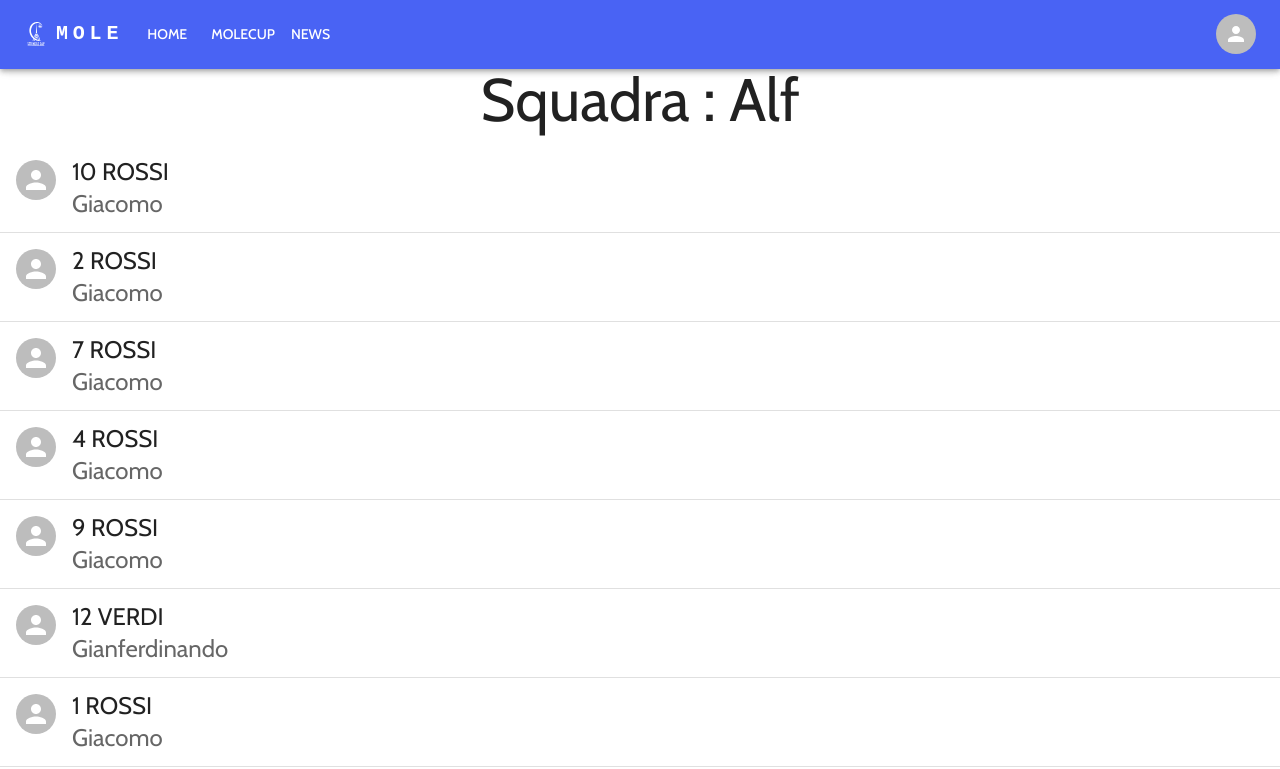
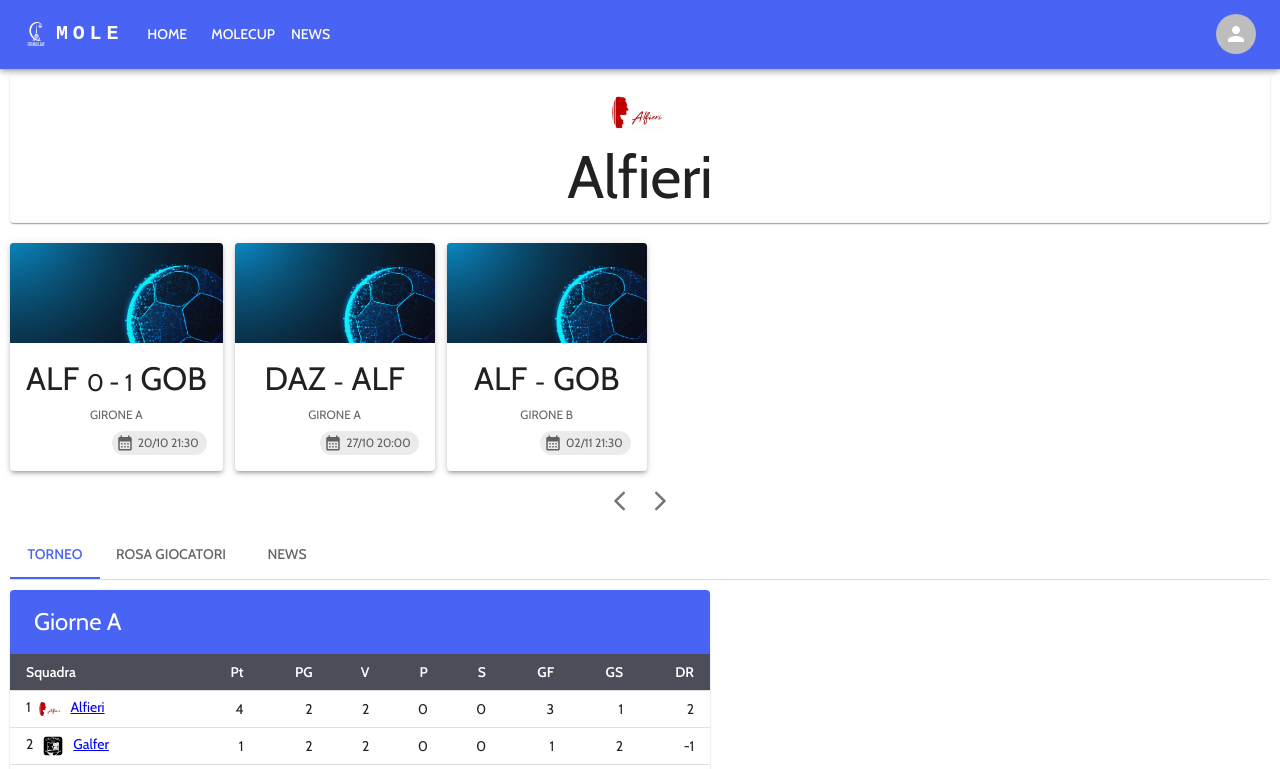
Before and after one commit to molecup/mole-frontend, a Next.js app in the folder mole-frontend/: page /team/Alf in a window 1280 px wide. Shown: the top 769 px of the page. Built offline with nearby package versions, Linux system fonts and the light colour scheme.

Commit message:
team page updated

```diff
--- a/mole-frontend/src/app/team/[slug]/page.js
+++ b/mole-frontend/src/app/team/[slug]/page.js
@@ -1,6 +1,22 @@
 import Typography from '@mui/material/Typography';
 import Container from '@mui/material/Container';
 import PlayerList from '@/components/playerList';
+import TeamHeader from '@/components/teamHeader';
+import CardSlider from '@/components/cardSlider';
+import MatchCard from '@/components/matchCard';
+import StandingTable from '@/components/standingTable';
+import TeamTabs from './tabs';
+
+import matchImg from "@/components/static_media/match_placeholder.jpg";
+import alfieriImg from '@/components/static_media/alfieri.png';
+import gobettiImg from '@/components/static_media/gobetti.png';
+import gobetti22Img from '@/components/static_media/gobetti2022.png';
+import cattaneoImg from '@/components/static_media/cattaneo.png';
+import avogadroImg from '@/components/static_media/avogadro.png';
+import cavourImg from '@/components/static_media/cavour.png';
+import convittoImg from '@/components/static_media/convitto.jpeg';
+import dazeImg from '@/components/static_media/dazeglio.png';
+import majoImg from '@/components/static_media/majo.png';
 
 const playerList = [
     {firstName: "Giacomo", lastName: "Rossi", number: 10, img: null},
@@ -19,13 +35,52 @@ const playerList = [
 
 ];
 
+const teams = [
+    { id: "alf", name: "Alfieri", short: "Alf", img: alfieriImg },
+    { id: "gob", name: "Gobetti", short: "Gob", img: gobettiImg },
+    { id: "cat", name: "Cattaneo", short: "Cat", img: cattaneoImg },
+    { id: "gob22", name: "Gobetti", short: "Gob", img: gobetti22Img },
+    { id: "avo", name: "Avogadro", short: "Avo", img: avogadroImg },
+    { id: "cav", name: "Cavour", short: "Cav", img: cavourImg },
+    { id: "conv", name: "Covitto", short: "Con", img: convittoImg },
+    { id: "daze", name: "Dazeglio", short: "Daz", img: dazeImg },
+    { id: "majo", name: "Majorana", short: "Maj", img: majoImg },
+  ];
+
+const matches = [
+    { id: "1", teamA: teams[0], teamB: teams[1], score: [0, 1], description: "Questo è un esempio di partita. Bal bla bla bla", date: "20/10", time: "21:30", league: "Girone A", img: matchImg, initial: false },
+    { id: "4", teamA: teams[7], teamB: teams[0], score: null, description: "Questo è un esempio di partita. Prima partita  ", date: "27/10", time: "20:00", league: "Girone A", img: matchImg, initial: true },
+    { id: "5", teamA: teams[0], teamB: teams[1], score: null, description: "Questo è un esempio di partita. Bal bla bla bla", date: "02/11", time: "21:30", league: "Girone B", img: matchImg, initial: false },
+  ];
+
 export default function TeamPage({params}){
     return(
         <>
-            <Typography variant='h2' align='center'>
-                Squadra : {params.slug}
-            </Typography>
-            <PlayerList playerList={playerList}/>
+            <TeamHeader
+                name = "Alfieri"
+                img = "/alfieri.png"
+            />
+            <CardSlider>
+            {matches.map((match, i) =>
+                <MatchCard
+                    key={match.id}
+                    img={match.img}
+                    url={'/match/' + match.id}
+                    initial={match.initial}
+                    teamA={match.teamA}
+                    teamB={match.teamB}
+                    description={match.description}
+                    date={match.date}
+                    time={match.time}
+                    league={match.league}
+                    scoreText={match.score ? match.score[0] + " - " + match.score[1] : "-"}
+                />
+            )}
+            </CardSlider>
+            <TeamTabs
+                playerList = {playerList}
+                league = {{name: "Giorne A"}}
+            />
         </>
     );
 }
--- /dev/null
+++ b/mole-frontend/src/app/team/[slug]/tabs.js
@@ -0,0 +1,71 @@
+'use client'
+import { useState } from 'react';
+import PlayerList from '@/components/playerList';
+import PropTypes from 'prop-types';
+import Tabs from '@mui/material/Tabs';
+import Tab from '@mui/material/Tab';
+import Typography from '@mui/material/Typography';
+import Box from '@mui/material/Box';
+import StandingTable from '@/components/standingTable';
+
+export default function TeamTabs(props){
+    const [value, setValue] = useState(0);
+
+    const handleChange = (event, newValue) => {
+      setValue(newValue);
+    };
+
+    return(
+        <Box sx={{ margin: '10px' }}>
+            <Box sx={{ borderBottom: 1, borderColor: 'divider' }}>
+                <Tabs value={value} onChange={handleChange} aria-label="tab squadra" variant="scrollable" scrollButtons="auto">
+                <Tab label={"Torneo"} {...a11yProps(0)} />
+                <Tab label={"Rosa giocatori"} {...a11yProps(1)} />
+                <Tab label="News" {...a11yProps(2)} />
+                </Tabs>
+            </Box>
+            <CustomTabPanel value={value} index={1}>
+                <PlayerList playerList={props.playerList} />
+            </CustomTabPanel>
+            <CustomTabPanel value={value} index={0}>
+                <StandingTable title={props.league.name} small/>
+            </CustomTabPanel>
+            <CustomTabPanel value={value} index={2}>
+                <Typography>News</Typography>
+            </CustomTabPanel>
+        </Box>
+    );
+}
+
+function a11yProps(index) {
+    return {
+      id: `simple-tab-${index}`,
+      'aria-controls': `pannello tab-${index}`,
+    };
+  }
+
+  function CustomTabPanel(props) {
+    const { children, value, index, ...other } = props;
+
+    return (
+      <div
+        role="tabpanel"
+        hidden={value !== index}
+        id={`simple-tabpanel-${index}`}
+        aria-labelledby={`simple-tab-${index}`}
+        {...other}
+      >
+        {value === index && (
+          <Box>
+            {children}
+          </Box>
+        )}
+      </div>
+    );
+  }
+
+  CustomTabPanel.propTypes = {
+    children: PropTypes.node,
+    index: PropTypes.number.isRequired,
+    value: PropTypes.number.isRequired,
+  };
--- /dev/null
+++ b/mole-frontend/src/components/teamHeader.js
@@ -0,0 +1,20 @@
+import Paper from '@mui/material/Paper';
+import Stack from '@mui/system/Stack';
+import Avatar from '@mui/material/Avatar';
+import Typography from '@mui/material/Typography';
+import Button from '@mui/material/Button';
+
+const capitalizeStyle = {
+    textTransform: "capitalize"
+}
+
+export default function TeamHeader(props) {
+    return (
+        <Paper sx={{ margin: "10px", padding: "10px" }}>
+            <Stack sx={{ alignItems: 'center' }}>
+            <Avatar sx={{ width: 57, height: 57 }} alt={"logo " + props.name} src={props.img} />
+            <Typography variant="h2">{props.name}</Typography>
+            </Stack>
+        </Paper>
+    );
+}
```
Also changed, not shown: mole-frontend/src/app/molecup/page.tsx (+2 -13 lines).
